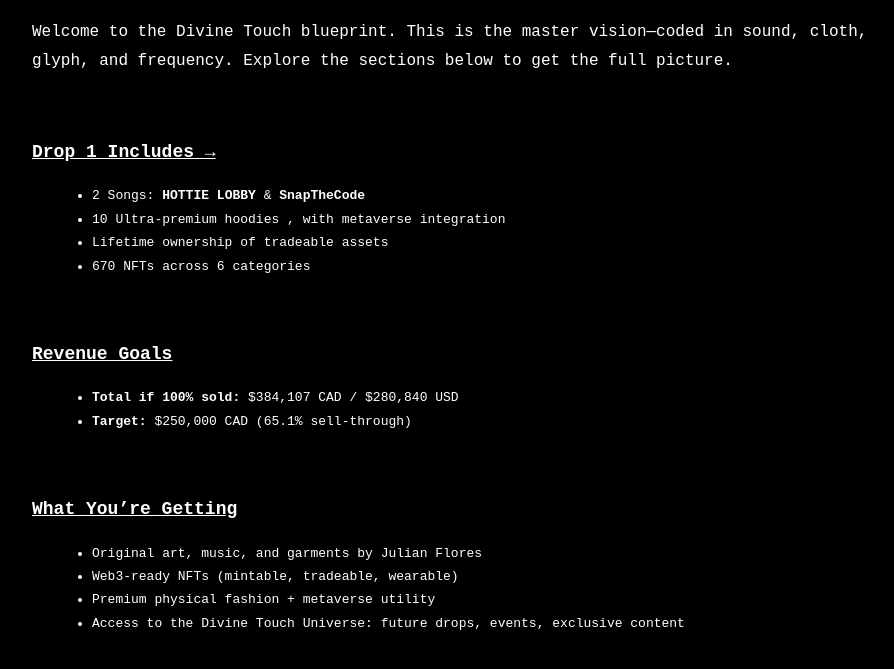
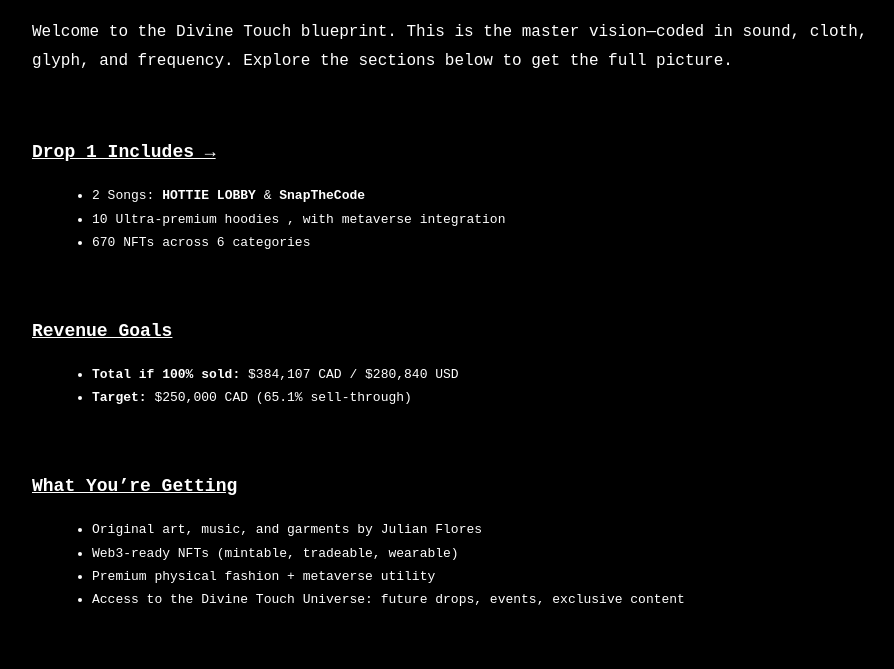
Before and after one commit to DivineTouchHQ/divine-touch-swordsman, a plain HTML site: page rollout.html in a window 1280 px wide. Shown: the part 129-798 px from the top of the page, without its empty margins (183-1077 px from the left). Drawn offline with Linux system fonts and the light colour scheme.

Commit message:
Update rollout.html

```diff
--- a/rollout.html
+++ b/rollout.html
@@ -55,7 +55,6 @@ Welcome to the Divine Touch blueprint. This is the master vision—coded in soun
 <ul>
 <li>2 Songs: <strong>HOTTIE LOBBY</strong> & <strong>SnapTheCode</strong></li>
 <li>10 Ultra-premium hoodies , with metaverse integration</li>
-<li>Lifetime ownership of tradeable assets</li>
 <li>670 NFTs across 6 categories</li>
 </ul>
 
```
